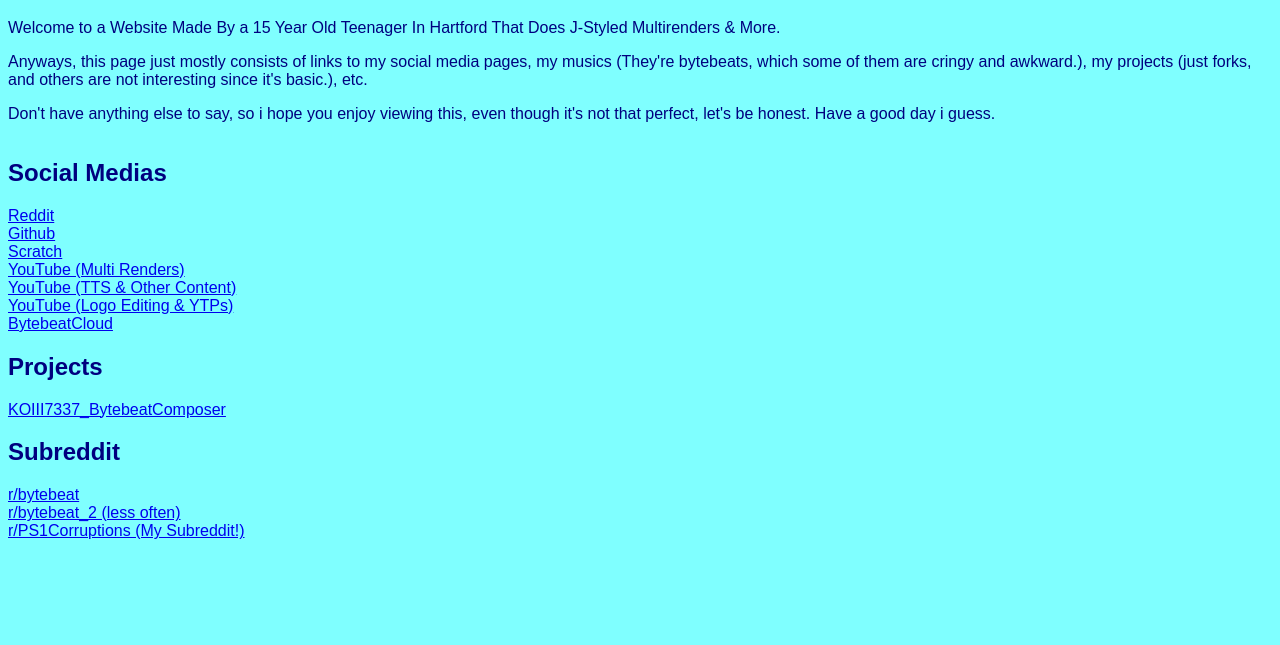
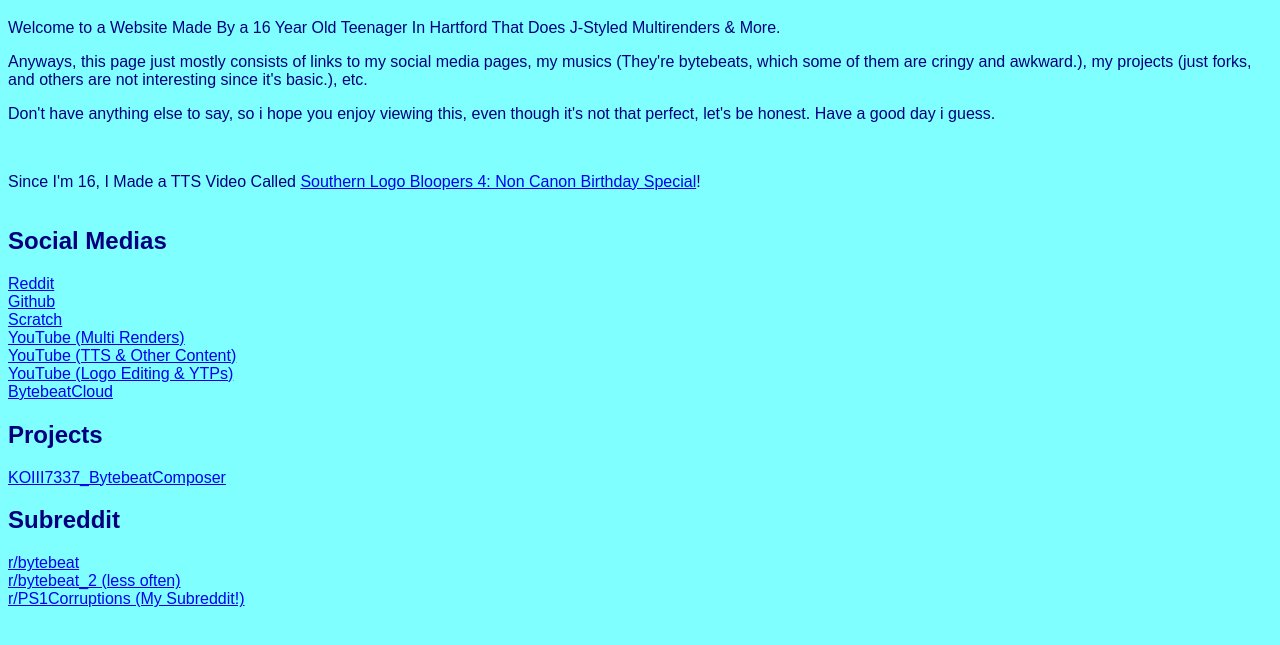
Before and after one commit to k7837267-lgtm/k7837267-lgtm.github.io, a plain HTML site: page index.html in a window 1280 px wide. Shown: the part 61-706 px from the top of the page. Drawn offline with Linux system fonts and the light colour scheme.

Commit message:
Update index.html

```diff
--- a/index.html
+++ b/index.html
@@ -15,9 +15,11 @@
     </head>
     <body>
         <h1>Hello!</h1>
-        <p>Welcome to a Website Made By a 15 Year Old Teenager In Hartford That Does J-Styled Multirenders & More.</p>
+        <p>Welcome to a Website Made By a 16 Year Old Teenager In Hartford That Does J-Styled Multirenders & More.</p>
         <p>Anyways, this page just mostly consists of links to my social media pages, my musics (They're bytebeats, which some of them are cringy and awkward.), my projects (just forks, and others are not interesting since it's basic.), etc.</p>
         <p>Don't have anything else to say, so i hope you enjoy viewing this, even though it's not that perfect, let's be honest. Have a good day i guess.</p>
+        <br>
+        <p>Since I'm 16, I Made a TTS Video Called <a href="https://www.youtube.com/watch?v=l7h5T2qGYmg" target="_blank">Southern Logo Bloopers 4: Non Canon Birthday Special</a>!</p>
         <hr>
         <h2>Social Medias</h2>
         <a href="https://www.reddit.com/user/KOIII7337/" target="_blank">Reddit</a><br>
```
